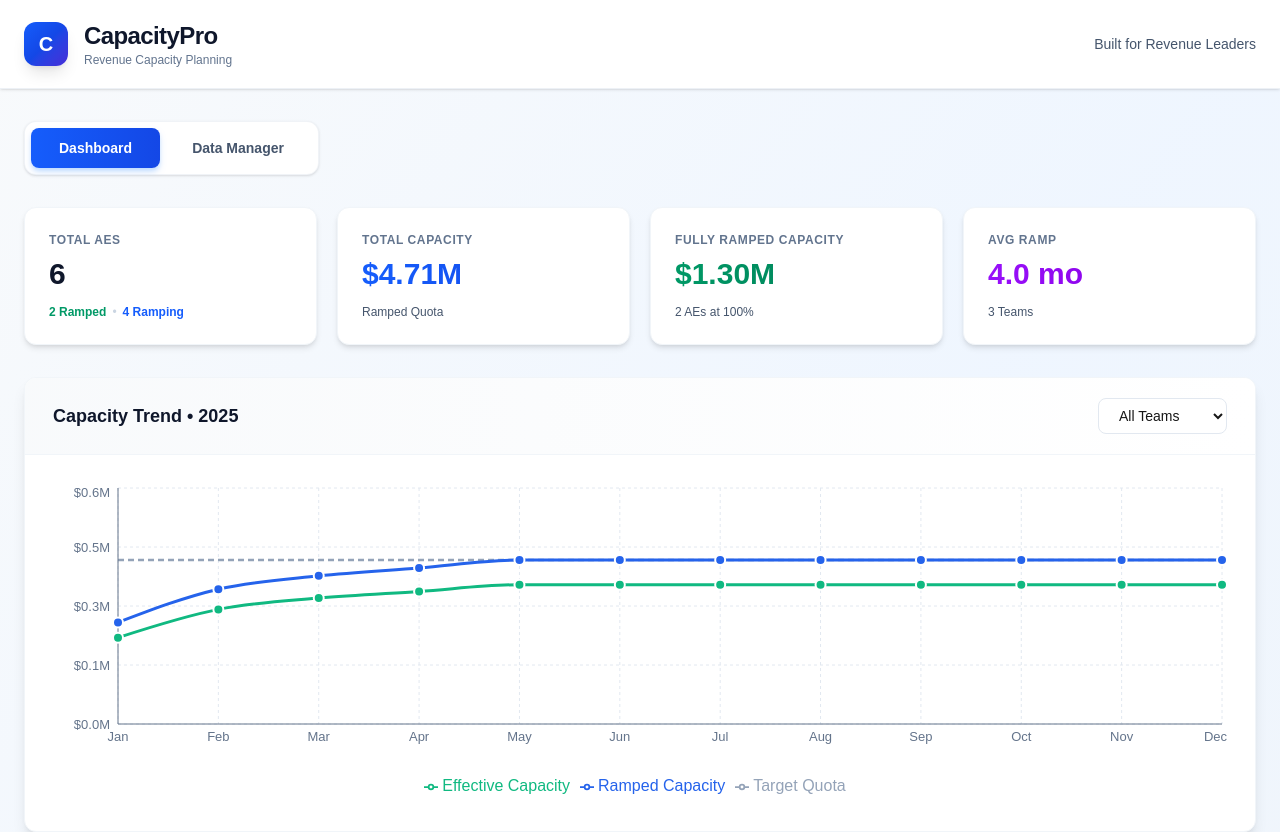
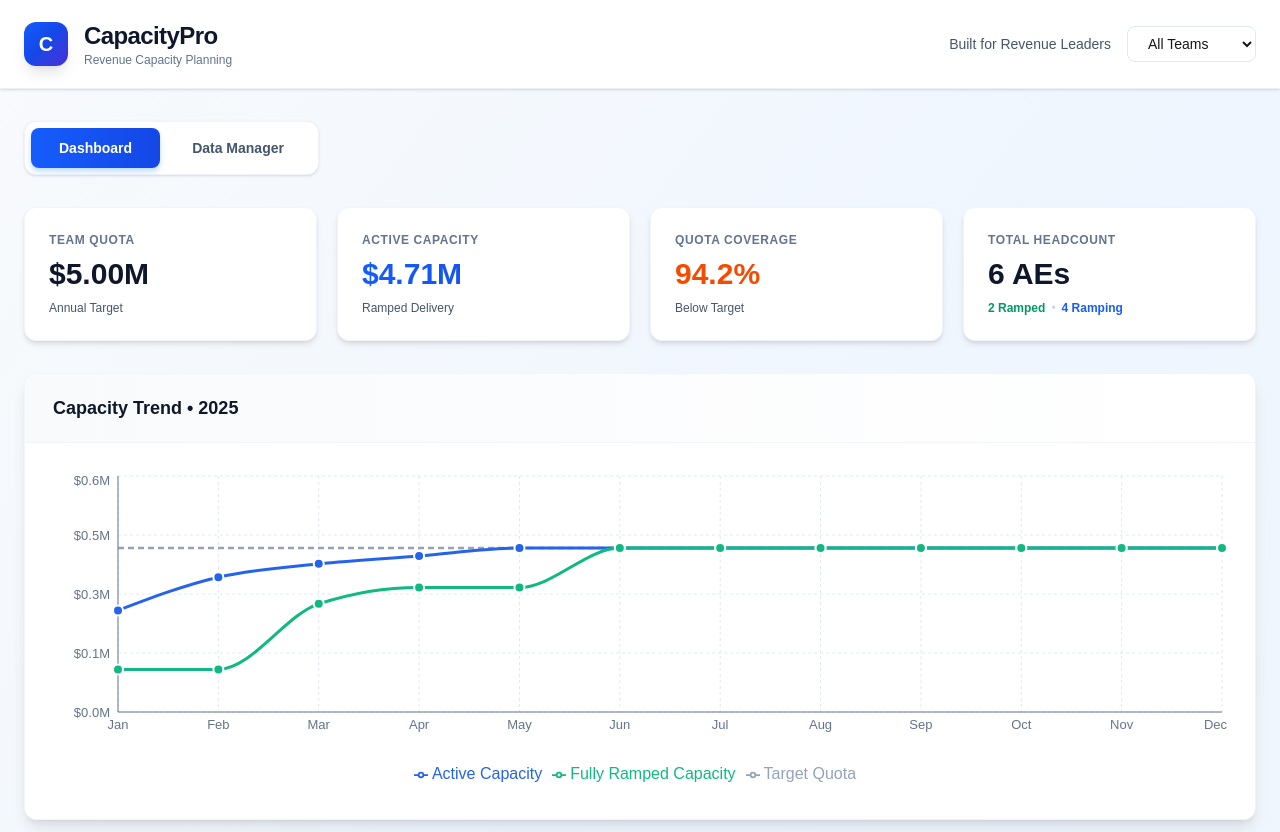
Before and after one commit to Freddym10/capacity-planner, a Next.js app: page / in a window 1280 px wide. Shown: the top 832 px of the page. Built offline with nearby package versions, Linux system fonts and the light colour scheme.

Commit message:
Add global team filter, redesign cards, and update chart with fully ramped capacity

```diff
--- a/app/page.tsx
+++ b/app/page.tsx
@@ -165,8 +165,6 @@
   const capacity = calculateCapacity();
   const totalAEQuota = reps.filter((r: any) => r.role === 'AE').reduce((sum: number, r: any) => sum + r.quota, 0);
   const totalAECapacity = capacity.filter((r: any) => r.role === 'AE').reduce((sum: number, r: any) => sum + r.capacity, 0);
-  const vp = capacity.find((r: any) => r.role === 'VP');
-  const totalEffectiveCapacity = vp?.capacity || 0; // VP's capacity = total AE capacity rollup
 
   const handleCsvUpload = () => {
     const lines = csvInput.trim().split('\n');
@@ -243,67 +241,79 @@
   // Get unique team names dynamically - CRITICAL: Explicit type annotation for Vercel
   const uniqueTeams = [...new Set<string>(aeReps.map((r: any) => r.segment as string))].sort() as string[];
 
+  // Filter AEs by selected team for all calculations
+  const filteredAEs = selectedTeamFilter === 'All Teams'
+    ? aeReps
+    : aeReps.filter((r: any) => r.segment === selectedTeamFilter);
+
   // Calculate capacity trend data for chart
   const getCapacityTrendData = () => {
     const months = ['Jan', 'Feb', 'Mar', 'Apr', 'May', 'Jun', 'Jul', 'Aug', 'Sep', 'Oct', 'Nov', 'Dec'];
 
     return months.map((month, monthIndex) => {
-      // Filter reps by selected team
-      const filteredReps = selectedTeamFilter === 'All Teams'
-        ? aeReps
-        : aeReps.filter((r: any) => r.segment === selectedTeamFilter);
-
       // Calculate total monthly capacity (ramped)
-      const monthlyCapacity = filteredReps.reduce((total: number, rep: any) => {
+      const monthlyCapacity = filteredAEs.reduce((total: number, rep: any) => {
         return total + getMonthlyQuota(rep, monthIndex);
       }, 0);
 
       // Calculate total monthly quota (what they'd hit at 100% from day 1)
-      const monthlyQuota = filteredReps.reduce((total: number, rep: any) => {
+      const monthlyQuota = filteredAEs.reduce((total: number, rep: any) => {
         return total + (rep.quota / 12);
       }, 0);
 
-      // Calculate effective capacity (with haircuts applied)
-      // For simplicity, we'll apply an average haircut based on the org structure
-      // In a real scenario, you'd roll this up through the hierarchy
-      const effectiveCapacity = monthlyCapacity * 0.85; // Assuming ~15% total haircut
+      // Calculate fully ramped capacity (only AEs at 100%)
+      const fullyRampedCapacity = filteredAEs.reduce((total: number, rep: any) => {
+        const start = new Date(rep.startDate);
+        const currentMonth = new Date(2025, monthIndex, 1);
+        const monthsSince = monthIndex - start.getMonth() + (start.getFullYear() === 2024 ? 12 : 0);
+
+        // Only count if fully ramped (monthsSince >= rampMonths)
+        if (monthsSince >= rep.rampMonths) {
+          return total + (rep.quota / 12);
+        }
+        return total;
+      }, 0);
 
       return {
         month,
         quota: Math.round(monthlyQuota),
         capacity: Math.round(monthlyCapacity),
-        effective: Math.round(effectiveCapacity)
+        fullyRamped: Math.round(fullyRampedCapacity)
       };
     });
   };
 
   const capacityTrendData = getCapacityTrendData();
 
-  // Calculate quick stats for grid view
-  const fullyRampedAEs = aeReps.filter((rep: any) => {
+  // Calculate quick stats for grid view (filtered by team)
+  const fullyRampedAEs = filteredAEs.filter((rep: any) => {
     const start = new Date(rep.startDate);
     const now = new Date('2025-01-20');
     const monthsSince = Math.max(0, (now.getFullYear() - start.getFullYear()) * 12 + now.getMonth() - start.getMonth());
     return monthsSince >= rep.rampMonths;
   });
 
-  const fullyRampedCapacity = fullyRampedAEs.reduce((sum: number, rep: any) => {
+  const rampingAEs = filteredAEs.filter((rep: any) => {
+    const start = new Date(rep.startDate);
+    const now = new Date('2025-01-20');
+    const monthsSince = Math.max(0, (now.getFullYear() - start.getFullYear()) * 12 + now.getMonth() - start.getMonth());
+    return monthsSince < rep.rampMonths && monthsSince >= 0;
+  });
+
+  // Calculate filtered team's quota and capacity
+  const filteredQuota = filteredAEs.reduce((sum: number, rep: any) => sum + rep.quota, 0);
+  const filteredCapacity = filteredAEs.reduce((sum: number, rep: any) => {
     return sum + calculateRampedQuota(rep);
   }, 0);
+  const filteredCoverage = filteredQuota > 0 ? (filteredCapacity / filteredQuota) * 100 : 0;
 
   const quickStats = {
-    totalAEs: aeReps.length,
+    quota: filteredQuota,
+    capacity: filteredCapacity,
+    coverage: filteredCoverage,
+    totalAEs: filteredAEs.length,
     fullyRamped: fullyRampedAEs.length,
-    ramping: aeReps.filter((rep: any) => {
-      const start = new Date(rep.startDate);
-      const now = new Date('2025-01-20');
-      const monthsSince = Math.max(0, (now.getFullYear() - start.getFullYear()) * 12 + now.getMonth() - start.getMonth());
-      return monthsSince < rep.rampMonths && monthsSince >= 0;
-    }).length,
-    totalTeams: uniqueTeams.length,
-    avgRamp: aeReps.length > 0 ? (aeReps.reduce((sum: number, r: any) => sum + r.rampMonths, 0) / aeReps.length).toFixed(1) : 0,
-    totalCapacity: totalAECapacity,
-    fullyRampedCapacity: fullyRampedCapacity
+    ramping: rampingAEs.length
   };
 
   // Show loading state until mounted on client
@@ -329,7 +339,7 @@
               Capacity: <span className="font-semibold">{fmt(payload[0].payload.capacity)}</span>
             </p>
             <p className="text-sm text-emerald-600">
-              Effective: <span className="font-semibold">{fmt(payload[0].payload.effective)}</span>
+              Fully Ramped: <span className="font-semibold">{fmt(payload[0].payload.fullyRamped)}</span>
             </p>
           </div>
         </div>
@@ -353,8 +363,20 @@
                 <p className="text-xs text-slate-500 font-medium">Revenue Capacity Planning</p>
               </div>
             </div>
-            <div className="text-sm text-slate-600 font-medium hidden sm:block">
-              Built for Revenue Leaders
+            <div className="flex items-center gap-4">
+              <div className="text-sm text-slate-600 font-medium hidden sm:block">
+                Built for Revenue Leaders
+              </div>
+              <select
+                value={selectedTeamFilter}
+                onChange={(e) => setSelectedTeamFilter(e.target.value)}
+                className="px-4 py-2 border border-slate-200 rounded-lg text-sm font-medium focus:outline-none focus:ring-2 focus:ring-blue-500 focus:border-transparent bg-white hover:border-slate-300 transition-colors"
+              >
+                <option value="All Teams">All Teams</option>
+                {uniqueTeams.map((team: string) => (
+                  <option key={team} value={team}>{team}</option>
+                ))}
+              </select>
             </div>
           </div>
         </div>
@@ -457,51 +479,49 @@
 
         {activeView === 'grid' && (
           <>
-            {/* Premium Stats Cards */}
+            {/* New Card Layout: Quota | Capacity | Coverage | Headcount */}
             <div className="grid grid-cols-1 md:grid-cols-2 lg:grid-cols-4 gap-5 mb-8">
+              {/* Card 1: Quota */}
+              <div className="bg-white rounded-xl shadow-md hover:shadow-xl transition-all duration-300 p-6 border border-slate-100 hover:border-slate-200 group">
+                <div className="text-xs font-bold text-slate-500 uppercase tracking-wider mb-2">Team Quota</div>
+                <div className="text-3xl font-bold text-slate-900 mb-2">{fmt(quickStats.quota)}</div>
+                <div className="text-xs text-slate-600 font-medium">Annual Target</div>
+              </div>
+
+              {/* Card 2: Capacity */}
               <div className="bg-white rounded-xl shadow-md hover:shadow-xl transition-all duration-300 p-6 border border-slate-100 hover:border-blue-200 group">
-                <div className="text-xs font-bold text-slate-500 uppercase tracking-wider mb-2">Total AEs</div>
-                <div className="text-3xl font-bold text-slate-900 mb-3">{quickStats.totalAEs}</div>
+                <div className="text-xs font-bold text-slate-500 uppercase tracking-wider mb-2">Active Capacity</div>
+                <div className="text-3xl font-bold bg-gradient-to-r from-blue-600 to-blue-700 bg-clip-text text-transparent mb-2">{fmt(quickStats.capacity)}</div>
+                <div className="text-xs text-slate-600 font-medium">Ramped Delivery</div>
+              </div>
+
+              {/* Card 3: Coverage */}
+              <div className="bg-white rounded-xl shadow-md hover:shadow-xl transition-all duration-300 p-6 border border-slate-100 hover:border-emerald-200 group">
+                <div className="text-xs font-bold text-slate-500 uppercase tracking-wider mb-2">Quota Coverage</div>
+                <div className={`text-3xl font-bold mb-2 ${quickStats.coverage >= 100 ? 'text-emerald-600' : 'text-orange-600'}`}>
+                  {quickStats.coverage.toFixed(1)}%
+                </div>
+                <div className="text-xs text-slate-600 font-medium">
+                  {quickStats.coverage >= 100 ? 'On Track ✓' : 'Below Target'}
+                </div>
+              </div>
+
+              {/* Card 4: Headcount */}
+              <div className="bg-white rounded-xl shadow-md hover:shadow-xl transition-all duration-300 p-6 border border-slate-100 hover:border-purple-200 group">
+                <div className="text-xs font-bold text-slate-500 uppercase tracking-wider mb-2">Total Headcount</div>
+                <div className="text-3xl font-bold text-slate-900 mb-2">{quickStats.totalAEs} AEs</div>
                 <div className="text-xs text-slate-600 font-medium">
                   <span className="text-emerald-600 font-bold">{quickStats.fullyRamped} Ramped</span>
                   <span className="mx-1.5 text-slate-300">•</span>
                   <span className="text-blue-600 font-bold">{quickStats.ramping} Ramping</span>
                 </div>
               </div>
-
-              <div className="bg-white rounded-xl shadow-md hover:shadow-xl transition-all duration-300 p-6 border border-slate-100 hover:border-blue-200 group">
-                <div className="text-xs font-bold text-slate-500 uppercase tracking-wider mb-2">Total Capacity</div>
-                <div className="text-3xl font-bold bg-gradient-to-r from-blue-600 to-blue-700 bg-clip-text text-transparent mb-3">{fmt(quickStats.totalCapacity)}</div>
-                <div className="text-xs text-slate-600 font-medium">Ramped Quota</div>
-              </div>
-
-              <div className="bg-white rounded-xl shadow-md hover:shadow-xl transition-all duration-300 p-6 border border-slate-100 hover:border-emerald-200 group">
-                <div className="text-xs font-bold text-slate-500 uppercase tracking-wider mb-2">Fully Ramped Capacity</div>
-                <div className="text-3xl font-bold bg-gradient-to-r from-emerald-600 to-emerald-700 bg-clip-text text-transparent mb-3">{fmt(quickStats.fullyRampedCapacity)}</div>
-                <div className="text-xs text-slate-600 font-medium">{quickStats.fullyRamped} AEs at 100%</div>
-              </div>
-
-              <div className="bg-white rounded-xl shadow-md hover:shadow-xl transition-all duration-300 p-6 border border-slate-100 hover:border-purple-200 group">
-                <div className="text-xs font-bold text-slate-500 uppercase tracking-wider mb-2">Avg Ramp</div>
-                <div className="text-3xl font-bold bg-gradient-to-r from-purple-600 to-purple-700 bg-clip-text text-transparent mb-3">{quickStats.avgRamp} mo</div>
-                <div className="text-xs text-slate-600 font-medium">{quickStats.totalTeams} Teams</div>
-              </div>
             </div>
 
             {/* Capacity Trend Chart */}
             <div className="bg-white rounded-xl shadow-lg border border-slate-100 mb-8 overflow-hidden">
-              <div className="px-7 py-5 border-b border-slate-100 bg-gradient-to-r from-slate-50 to-white flex justify-between items-center">
+              <div className="px-7 py-5 border-b border-slate-100 bg-gradient-to-r from-slate-50 to-white">
                 <h2 className="text-lg font-bold text-slate-900">Capacity Trend • 2025</h2>
-                <select
-                  value={selectedTeamFilter}
-                  onChange={(e) => setSelectedTeamFilter(e.target.value)}
-                  className="px-4 py-2 border border-slate-200 rounded-lg text-sm font-medium focus:outline-none focus:ring-2 focus:ring-blue-500 focus:border-transparent bg-white hover:border-slate-300 transition-colors"
-                >
-                  <option value="All Teams">All Teams</option>
-                  {uniqueTeams.map((team: string) => (
-                    <option key={team} value={team}>{team}</option>
-                  ))}
-                </select>
               </div>
               <div className="p-7">
                 <ResponsiveContainer width="100%" height={320}>
@@ -540,23 +560,23 @@
                       strokeWidth={3}
                       dot={{ fill: '#2563eb', r: 5, strokeWidth: 2, stroke: '#fff' }}
                       activeDot={{ r: 7 }}
-                      name="Ramped Capacity"
+                      name="Active Capacity"
                     />
                     <Line
                       type="monotone"
-                      dataKey="effective"
+                      dataKey="fullyRamped"
                       stroke="#10b981"
                       strokeWidth={3}
                       dot={{ fill: '#10b981', r: 5, strokeWidth: 2, stroke: '#fff' }}
                       activeDot={{ r: 7 }}
-                      name="Effective Capacity"
+                      name="Fully Ramped Capacity"
                     />
                   </LineChart>
                 </ResponsiveContainer>
               </div>
             </div>
 
-            {/* Premium Table */}
+            {/* Premium Table - Filtered by Team */}
             <div className="bg-white rounded-xl shadow-lg border border-slate-100 overflow-hidden">
               <div className="px-7 py-5 border-b border-slate-100 bg-gradient-to-r from-slate-50 to-white">
                 <h2 className="text-lg font-bold text-slate-900">Quarterly Capacity by Team</h2>
@@ -574,8 +594,10 @@
                     </tr>
                   </thead>
                   <tbody className="divide-y divide-slate-100">
-                    {uniqueTeams.map((teamName: string, teamIndex: number) => {
-                      const teamReps = aeReps.filter((r: any) => r.segment === teamName);
+                    {(selectedTeamFilter === 'All Teams' ? uniqueTeams : [selectedTeamFilter]).map((teamName: string, teamIndex: number) => {
+                      const teamReps = filteredAEs.filter((r: any) => r.segment === teamName);
+                      if (teamReps.length === 0) return null;
+
                       const colors = ['blue', 'emerald', 'purple', 'orange', 'pink', 'indigo'];
                       const color = colors[teamIndex % colors.length];
 
@@ -604,11 +626,11 @@
 
                     <tr className="bg-slate-900 text-white font-bold border-t-2 border-slate-700">
                       <td className="px-6 py-4 text-sm uppercase tracking-wide">Total</td>
-                      <td className="px-6 py-4 text-right">{fmtK(aeReps.reduce((s: number, r: any) => s + getQuarterlyQuota(r, 0), 0))}</td>
-                      <td className="px-6 py-4 text-right">{fmtK(aeReps.reduce((s: number, r: any) => s + getQuarterlyQuota(r, 1), 0))}</td>
-                      <td className="px-6 py-4 text-right">{fmtK(aeReps.reduce((s: number, r: any) => s + getQuarterlyQuota(r, 2), 0))}</td>
-                      <td className="px-6 py-4 text-right">{fmtK(aeReps.reduce((s: number, r: any) => s + getQuarterlyQuota(r, 3), 0))}</td>
-                      <td className="px-6 py-4 text-right text-lg">{fmt(totalAECapacity)}</td>
+                      <td className="px-6 py-4 text-right">{fmtK(filteredAEs.reduce((s: number, r: any) => s + getQuarterlyQuota(r, 0), 0))}</td>
+                      <td className="px-6 py-4 text-right">{fmtK(filteredAEs.reduce((s: number, r: any) => s + getQuarterlyQuota(r, 1), 0))}</td>
+                      <td className="px-6 py-4 text-right">{fmtK(filteredAEs.reduce((s: number, r: any) => s + getQuarterlyQuota(r, 2), 0))}</td>
+                      <td className="px-6 py-4 text-right">{fmtK(filteredAEs.reduce((s: number, r: any) => s + getQuarterlyQuota(r, 3), 0))}</td>
+                      <td className="px-6 py-4 text-right text-lg">{fmt(quickStats.capacity)}</td>
                     </tr>
                   </tbody>
                 </table>
@@ -629,8 +651,10 @@
                 <div className="text-3xl font-bold bg-gradient-to-r from-blue-600 to-blue-700 bg-clip-text text-transparent">{fmt(totalAECapacity)}</div>
               </div>
               <div className="bg-white rounded-xl shadow-lg hover:shadow-xl transition-all duration-300 p-7 border border-slate-100">
-                <div className="text-sm font-bold text-slate-500 mb-2 uppercase tracking-wide">Effective Capacity</div>
-                <div className="text-3xl font-bold bg-gradient-to-r from-emerald-600 to-emerald-700 bg-clip-text text-transparent">{fmt(totalEffectiveCapacity)}</div>
+                <div className="text-sm font-bold text-slate-500 mb-2 uppercase tracking-wide">Coverage</div>
+                <div className="text-3xl font-bold bg-gradient-to-r from-emerald-600 to-emerald-700 bg-clip-text text-transparent">
+                  {totalAEQuota > 0 ? ((totalAECapacity / totalAEQuota) * 100).toFixed(1) + '%' : 'N/A'}
+                </div>
               </div>
             </div>
 
```
